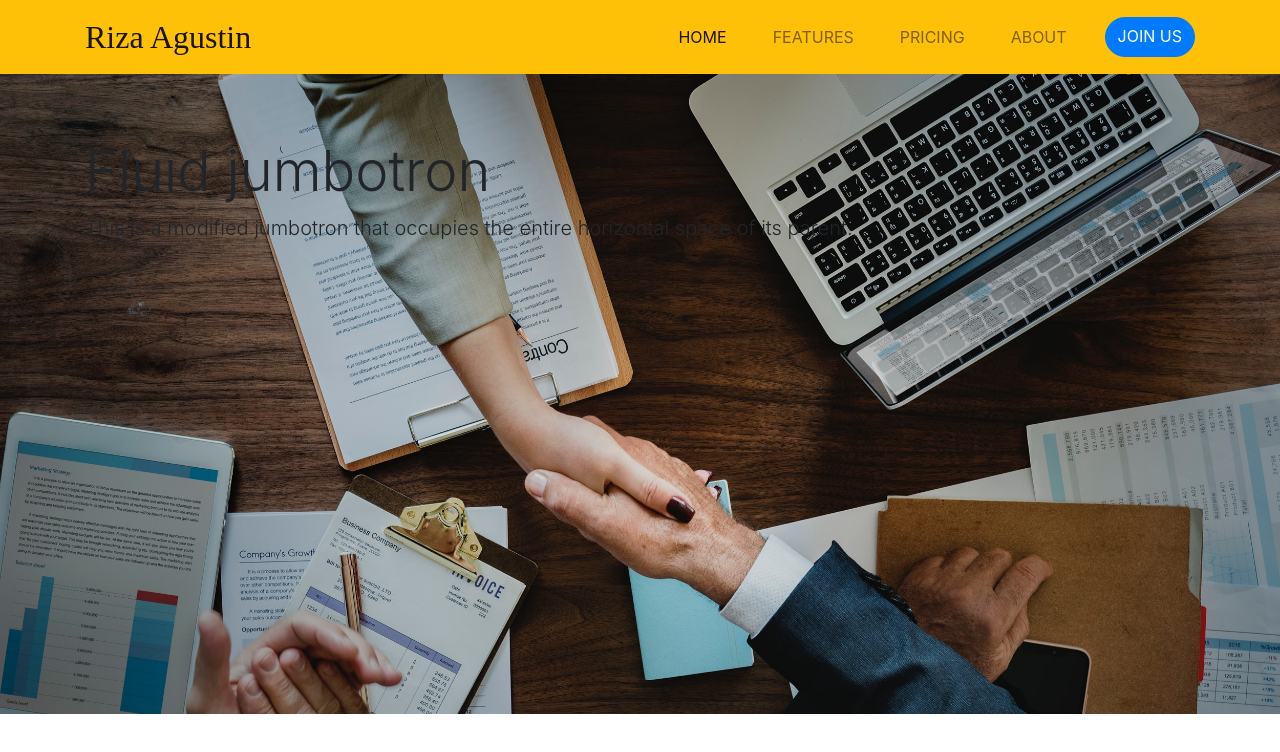
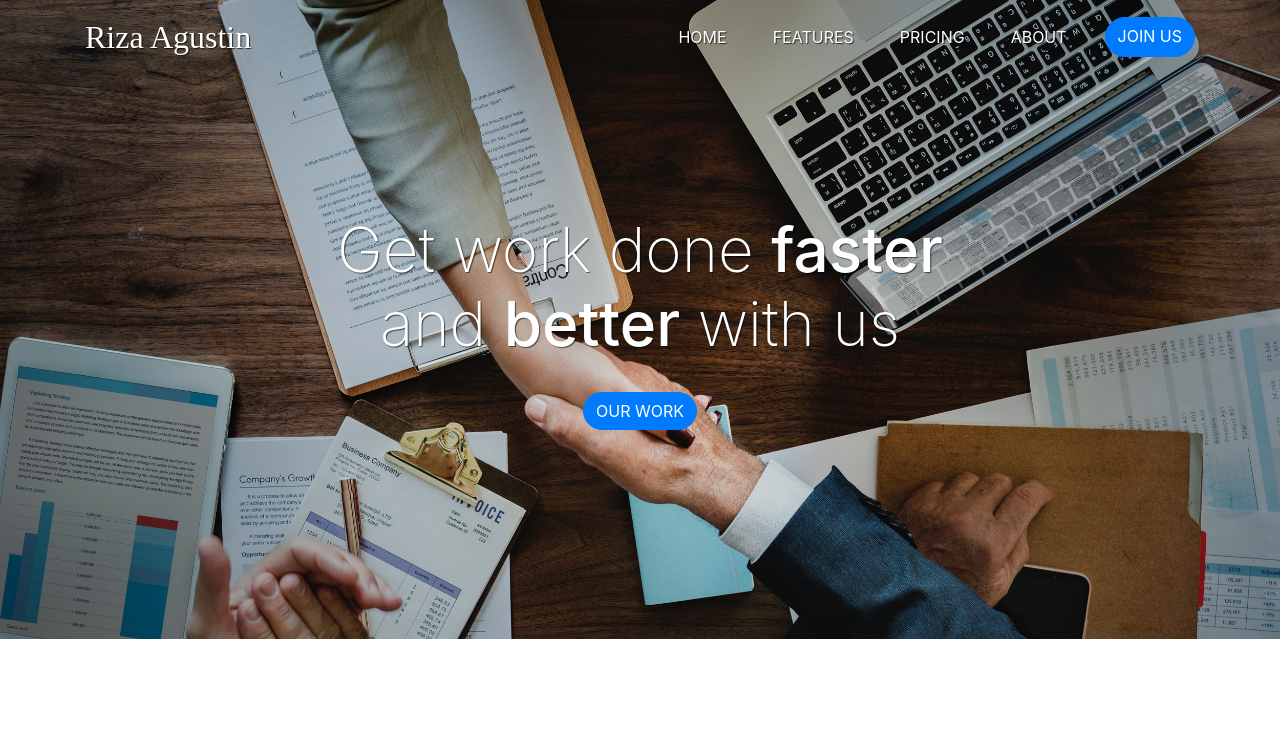
Before and after one commit to Rizzags/landing_page, a plain HTML site: page index.html in a window 1280 px wide. Drawn offline with nearby package versions, Linux system fonts and the light colour scheme; a web font is replaced by a local one.

```diff
--- a/index.html
+++ b/index.html
@@ -16,7 +16,7 @@
     <body>
 
     <!-- Navbar -->
-    <nav class="navbar navbar-expand-lg navbar-light bg-warning">
+    <nav class="navbar navbar-expand-lg navbar-light">
      <div class="container">
       <a class="navbar-brand" href="#">Riza Agustin</a>
       <button class="navbar-toggler" type="button" data-toggle="collapse" data-target="#navbarNavAltMarkup" aria-controls="navbarNavAltMarkup" aria-expanded="false" aria-label="Toggle navigation">
@@ -38,8 +38,8 @@
     <!-- Jumbroton -->
     <div class="jumbotron jumbotron-fluid">
       <div class="container">
-        <h1 class="display-4">Fluid jumbotron</h1>
-        <p class="lead">This is a modified jumbotron that occupies the entire horizontal space of its parent.</p>
+        <h1 class="display-4">Get work done <span>faster</span><br> and <span>better</span> with us</h1>
+        <a href="" class="btn btn-primary tombol">Our Work</a>
       </div>
     </div>
     <!-- Akhir Jumbroton -->
--- a/style.css
+++ b/style.css
@@ -1,4 +1,5 @@
 /*navbar */
+
 
 .navbar-brand{
 	font-family: Viga;
@@ -8,8 +9,23 @@
 .jumbotron {
 	background-image: url(img/jumbotron-bg.jpg);
 	/*untuk gambarnya full*/
+	text-align: center;
 	background-size: cover;
-	height: 640px;
+	height: 540px;
+	/*agar jumbrootronnya ke atas mengikuti nvbar*/
+}
+
+.jumbotron .display-4{
+	color: white;
+	margin-top: 150px;
+	font-weight: 200;
+	text-shadow: 1px 1px 1px rgba(0,0,0,0.6);
+	font-size: 40px;
+	margin-bottom: 30px;
+}
+
+.jumbotron .display-4 span{
+	font-weight: 500;
 }
 
 
@@ -24,6 +40,11 @@
 
 /* responsive breakpoint boostrap*/
 @media (min-width: 992px) {
+
+	.navbar-brand, .nav-link{
+		color: white !important;
+		text-shadow: 1px 1px 1px rgba(0, 0, 0, 0.7);
+	}
 
 	.nav-link{
 		/* tulisan di link menjadi huruf besar */
@@ -49,4 +70,13 @@
 		margin-bottom: -8px;
 	}
 
+	.jumbotron{
+		margin-top: -75px;
+    	height: 640px;
+	}
+
+	.jumbotron .display-4{
+		font-size: 62px;
+	}
+
 }
```
